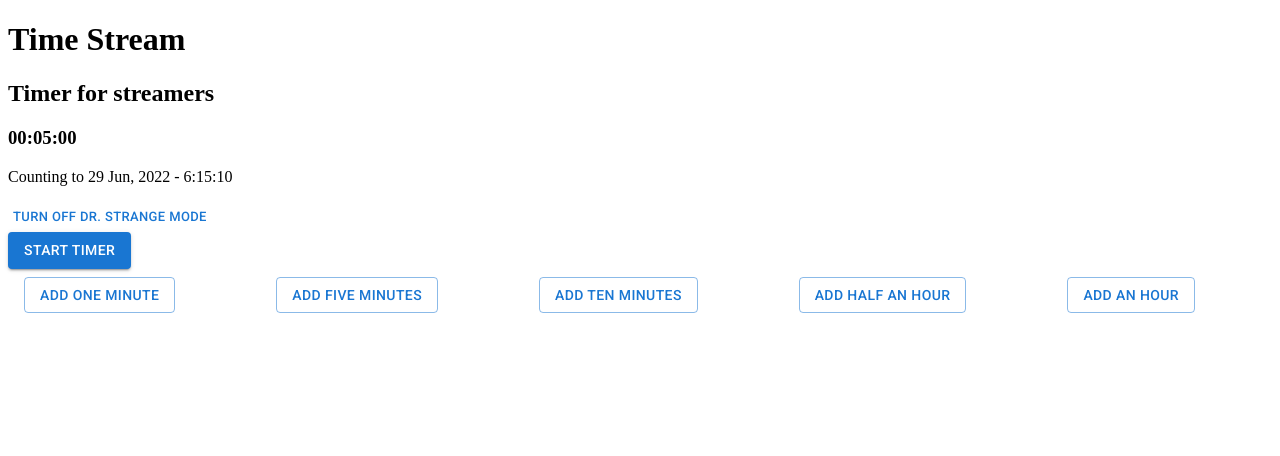
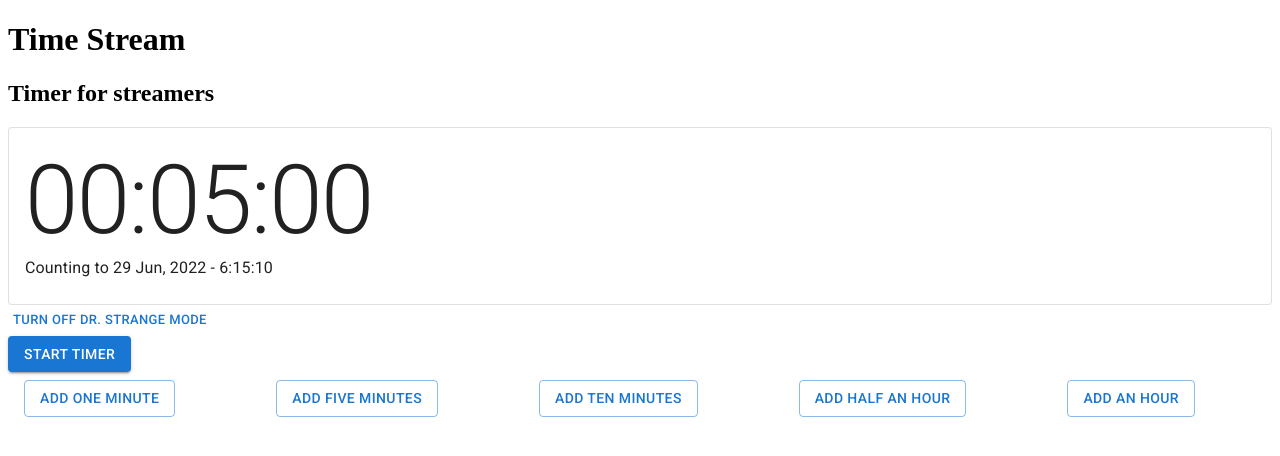
Before and after one commit to ben-laird/adjustable-timer, a React (Create React App) app: page / in a window 1280 px wide. Shown: the top 456 px of the page. Built offline with nearby package versions, Linux system fonts and the light colour scheme.

Commit message:
Style Timer to card

```diff
--- a/src/features/timer/Timer.tsx
+++ b/src/features/timer/Timer.tsx
@@ -1,4 +1,4 @@
-import { Button } from "@mui/material";
+import { Button, Card, CardContent, Typography } from "@mui/material";
 import dayjs from "dayjs";
 import { useEffect, useState } from "react";
 import { connect } from "react-redux";
@@ -28,8 +28,16 @@ const Timer = (props: TimerProps) => {
 
   return (
     <div>
-      <h3>{props.tMinus.format(duraCode)}</h3>
-      <p>Counting to {props.targetTime.format(dateCode)}</p>
+      <Card variant="outlined">
+        <CardContent>
+          <Typography sx={{ alignSelf: "center" }} variant="h1">
+            {props.tMinus.format(duraCode)}
+          </Typography>
+          <Typography variant="body1">
+            Counting to {props.targetTime.format(dateCode)}
+          </Typography>
+        </CardContent>
+      </Card>
       <Button
         variant="text"
         size="small"
```
